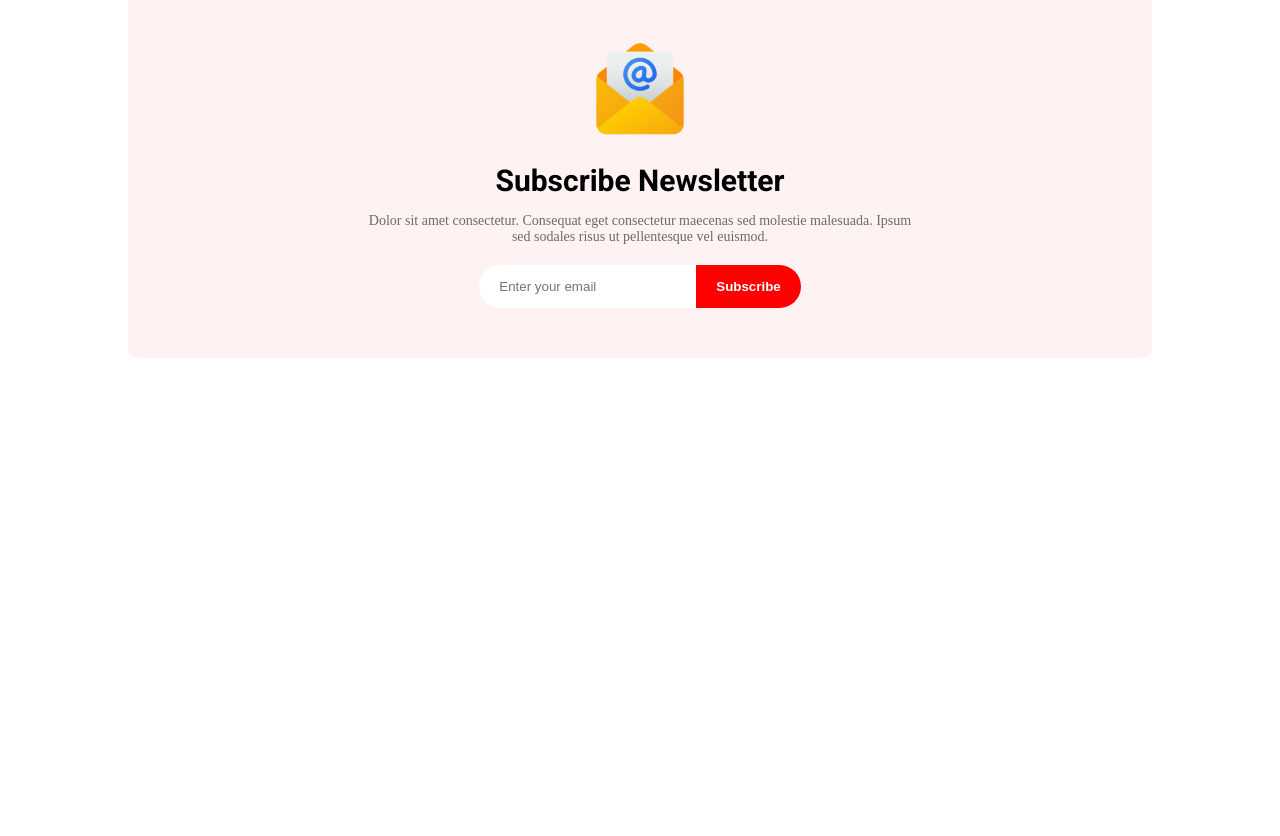
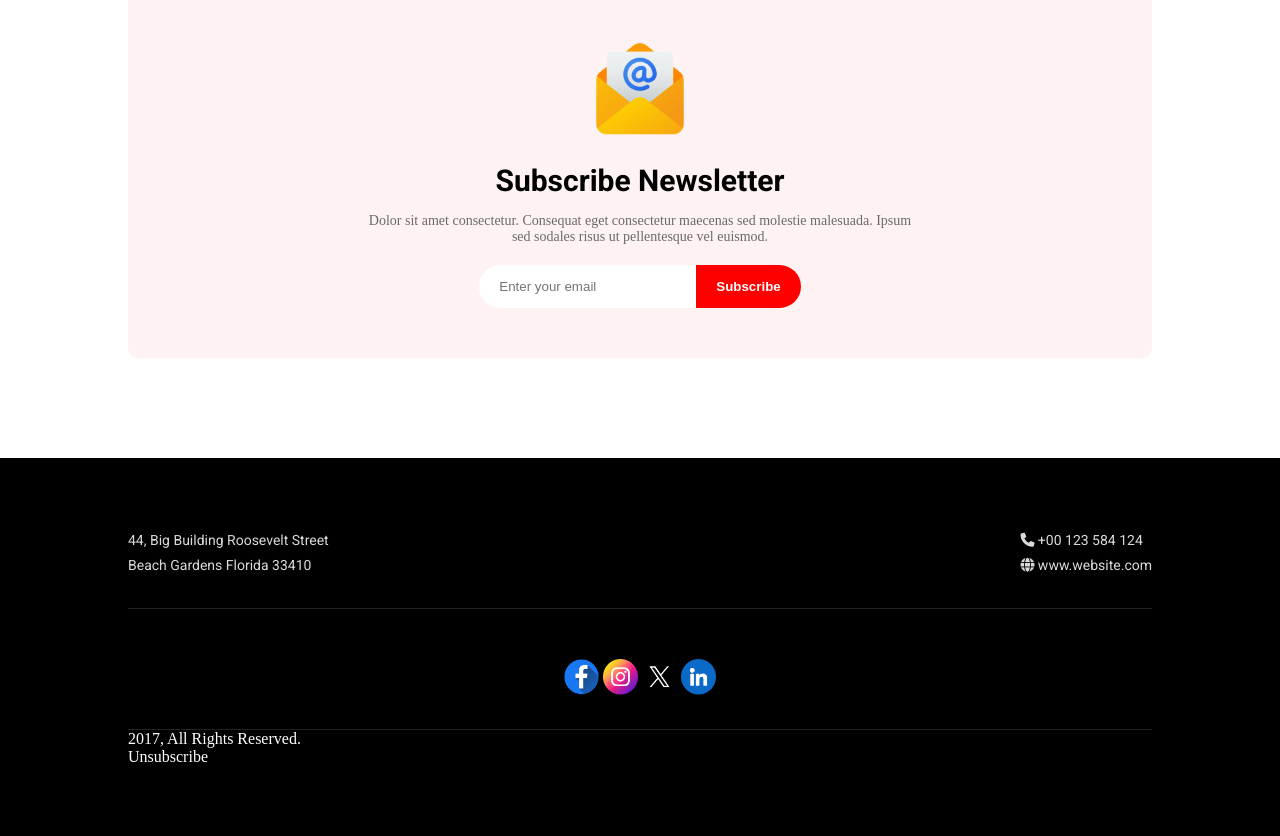
Before and after one commit to Aslam-Hosen/assignment-1, a plain HTML site: page index.html in a window 1280 px wide. Shown: the part 3702-4538 px from the top of the page. Before the commit the page ends 4160 px from the top, so only its background shows below. Drawn offline with Linux system fonts and the light colour scheme.

Commit message:
complete the website

```diff
--- a/index.html
+++ b/index.html
@@ -7,6 +7,9 @@
     <style>
         @import url('https://fonts.googleapis.com/css2?family=Lato:ital,wght@0,100;0,300;0,400;0,700;0,900;1,100;1,300;1,400;1,700;1,900&family=Montserrat:ital,wght@0,100..900;1,100..900&family=Poppins:ital,wght@0,100;0,200;0,300;0,400;0,500;0,600;0,700;0,800;0,900;1,100;1,200;1,300;1,400;1,500;1,600;1,700;1,800;1,900&family=Roboto:ital,wght@0,100;0,300;0,400;0,500;0,700;0,900;1,100;1,300;1,400;1,500;1,700;1,900&display=swap');
     </style>
+
+    <!-- Fontawesome link -->
+    <script src="https://kit.fontawesome.com/3476493e11.js" crossorigin="anonymous"></script>
 
     <!-- CSS style link -->
     <link rel="stylesheet" href="style.css">
@@ -126,6 +129,41 @@
 
     </main>
 
+<!-- Main section end -->
+
+<!-- Footer section start -->
+
+<footer>
+     <div class="container">
+          <div class="top-content">
+               <div class="top-content-left">
+                   <p>44, Big Building Roosevelt Street</p>
+                   <p>Beach Gardens Florida 33410</p>
+               </div>
+
+               <div class="top-content-right">
+                   <p><i class="fa-solid fa-phone"></i> +00 123 584 124</p>
+                   <p><i class="fa-solid fa-globe"></i> www.website.com</p>
+               </div>
+          </div>
+
+          <div class="middle-content">
+               <img src="images/Facebook.png" alt="">
+               <img src="images/Instagram.png" alt="">
+               <img src="images/Twitter.png" alt="">
+               <img src="images/Linkedin.png" alt="">
+          </div>
+
+          <div class="bottom-content">
+               <div>
+                   <p>2017, All Rights Reserved.</p>
+               </div>
+               <div>
+                   <p>Unsubscribe</p>
+               </div>
+          </div>
+     </div>
+</footer>
 
 </body>
 </html>
--- a/style.css
+++ b/style.css
@@ -323,3 +323,37 @@ span{
     margin-left: -4px;
     cursor: pointer;
 }
+
+/* Footer area style */
+
+footer {
+    background-color: black;
+    color: white;
+    padding: 70px 0px;
+}
+
+.top-content {
+    display: flex;
+    justify-content: space-between;
+    font-family: "Roboto";
+    font-weight: 400;
+    color: #dadada;
+    font-size: 14px;
+    line-height: 25px;
+}
+
+.top-content {
+    border-bottom: 1px solid #222222;
+    padding-bottom: 30px;
+}
+
+.middle-content {
+    text-align: center;
+    border-bottom: 1px solid #222222;
+    padding-bottom: 30px;
+}
+
+.middle-content img {
+    width: 35px;
+    margin-top: 50px;
+}
```
